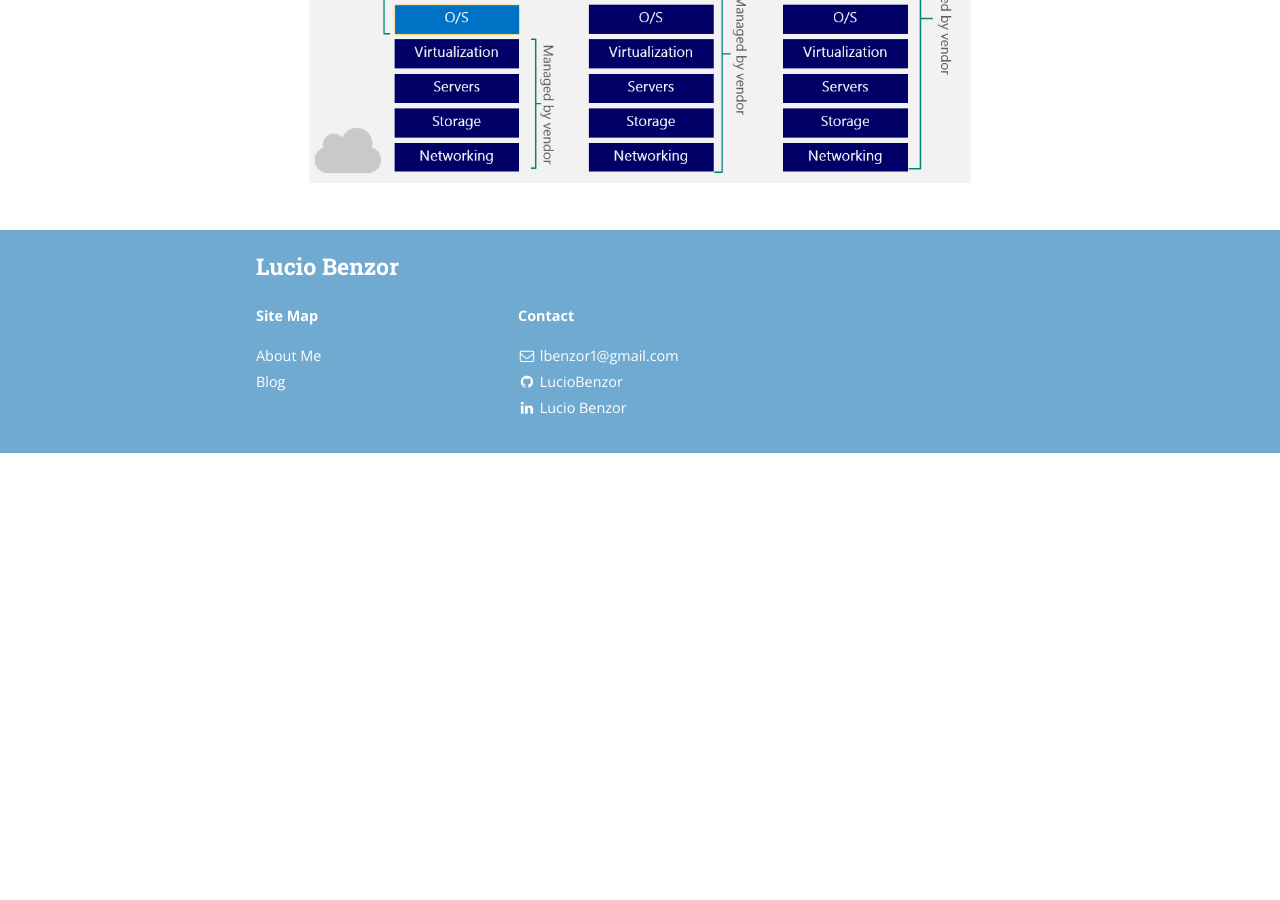
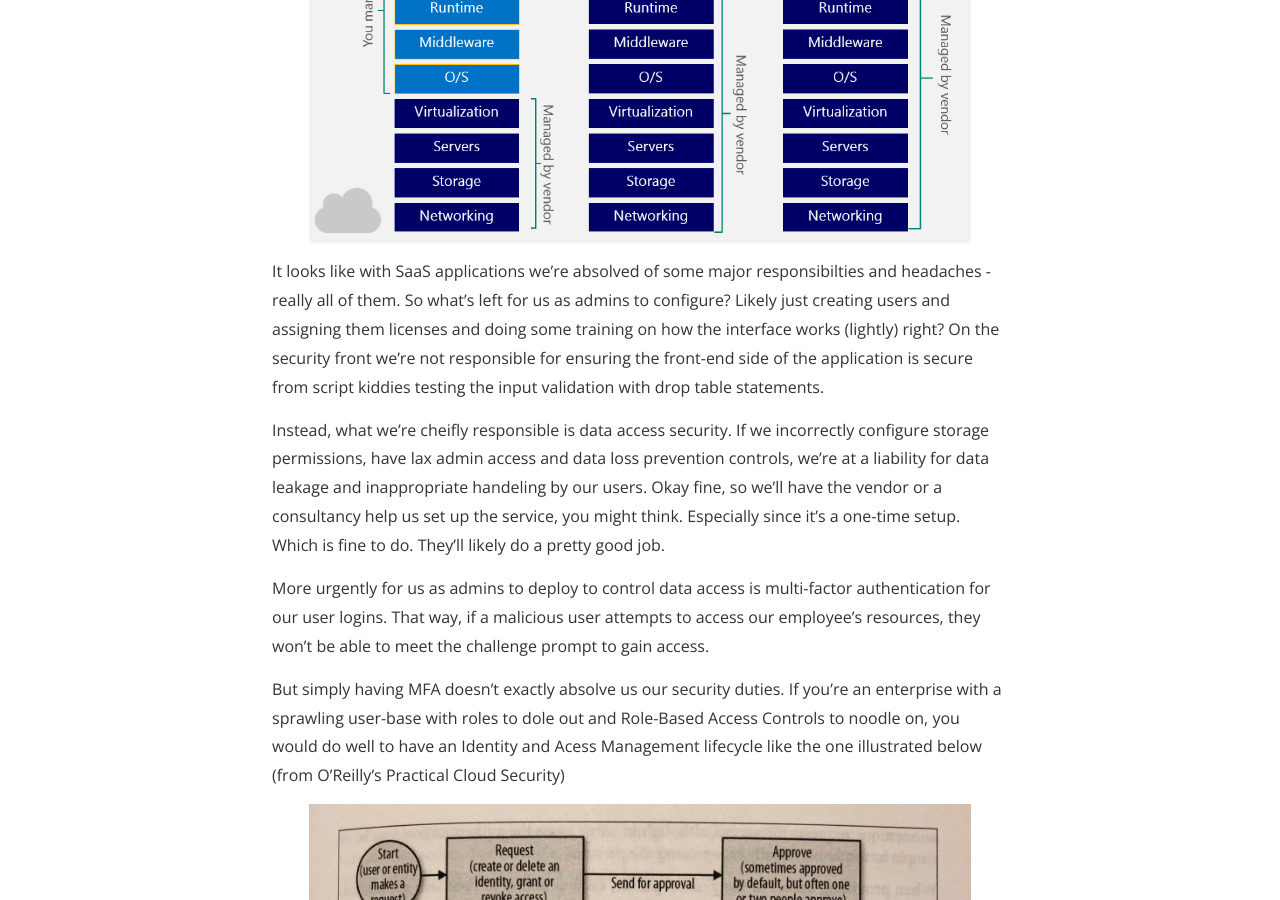
Before and after one commit to LucioBenzor/LucioBenzor.github.io, a Jekyll site: the page built from _posts/2020-11-05-Identity-And-Access-Management-And-Its-Role-In-Cloud-Security.md, in a window 1280 px wide and 900 px high, scrolled down 792 px. Built offline with Jekyll 4.4.1, drawn with Linux system fonts in a browser that asks for light colours; nearby versions of some CDN libraries; before the commit the page ends 1245 px from its top, so only the background shows below that; some of the changed text lies outside the part shown.

Commit message:
Update 2020-11-05-Identity-And-Access-Management-And-Its-Role-In-Cloud-Security.md

```diff
--- a/_posts/2020-11-05-Identity-And-Access-Management-And-Its-Role-In-Cloud-Security.md
+++ b/_posts/2020-11-05-Identity-And-Access-Management-And-Its-Role-In-Cloud-Security.md
@@ -1,6 +1,6 @@
 ---
 layout: post
-title: "Identity And Access Maangement And Its Role In Cloud Security"
+title: "Identity And Access Maangement And Its Role In Cloud Security or Another Reason to Deploy MFA"
 date: 2020-11-05
 ---
 
@@ -15,3 +15,18 @@
 <a href="{{ site.baseurl }}/assets/saas-vs-paas-vs-iaas.png">
 <img src="{{ site.baseurl }}/assets/saas-vs-paas-vs-iaas.png">
 <a/>
+
+It looks like with SaaS applications we're absolved of some major responsibilties and headaches - really all of them. So what's left for us as admins to configure? Likely just creating users and assigning them licenses and doing some training on how the interface works (lightly) right? On the security front we're not responsible
+for ensuring the front-end side of the application is secure from script kiddies testing the input validation with drop table statements.
+
+Instead, what we're cheifly responsible is data access security. If we incorrectly configure storage permissions, have lax admin access and data loss prevention controls, we're at a liability for data leakage and inappropriate handeling by our users. Okay fine, so we'll have the vendor or a consultancy help us set up the service, you might think. Especially since it's a one-time setup. Which is fine to do. They'll likely do a pretty good job.
+
+More urgently for us as admins to deploy to control data access is multi-factor authentication for our user logins. That way, if a malicious user attempts to access our
+employee's resources, they won't be able to meet the challenge prompt to gain access.
+
+But simply having MFA doesn't exactly absolve us our security duties. If you're an enterprise with a sprawling user-base with roles to dole out and Role-Based Access Controls to noodle on, you would do well to have an Identity and Acess Management lifecycle like the one illustrated below (from O'Reilly's Practical Cloud Security)
+
+
+<a href="{{ site.baseurl }}/assets/IAM_lifecycle.jpg">
+<img src="{{ site.baseurl }}/assets/IAM_lifecycle.jpg">
+<a/>
```
